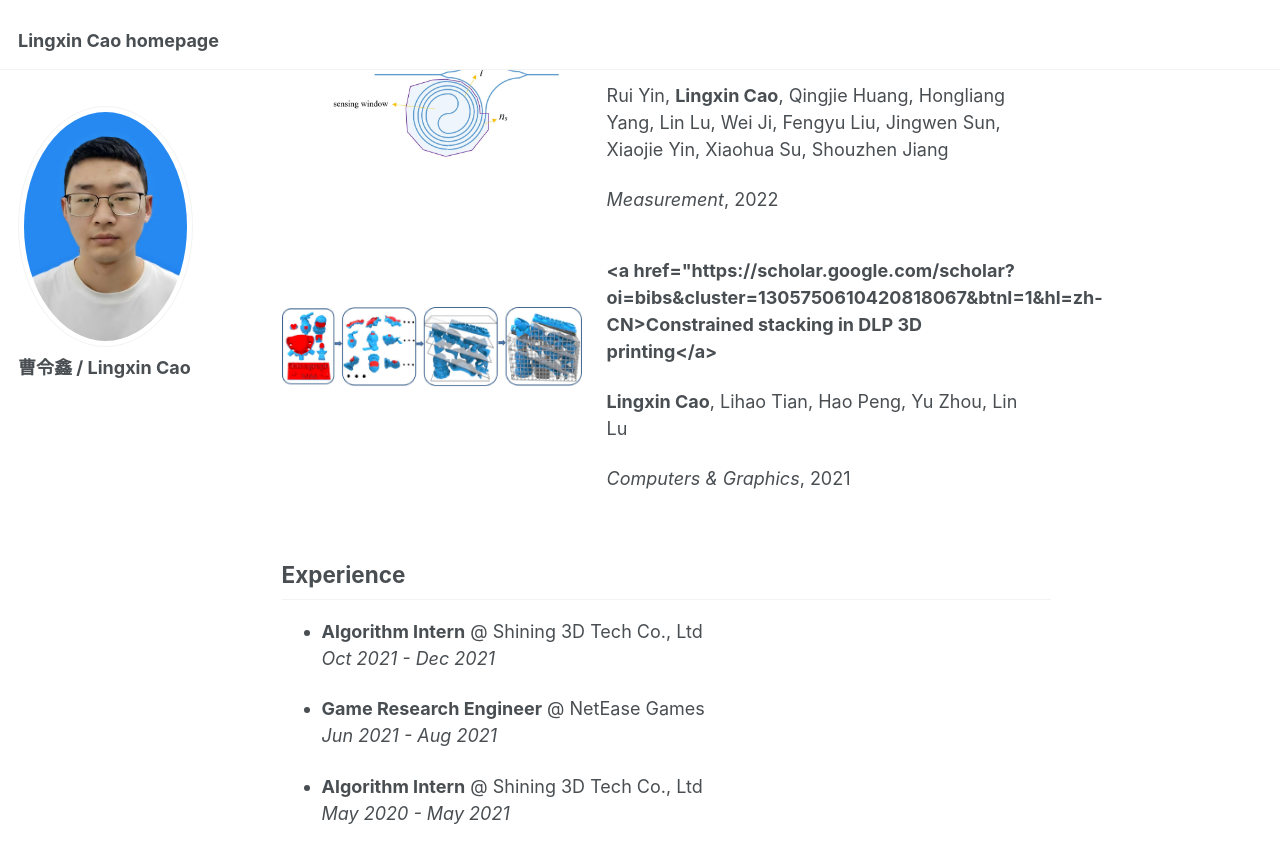
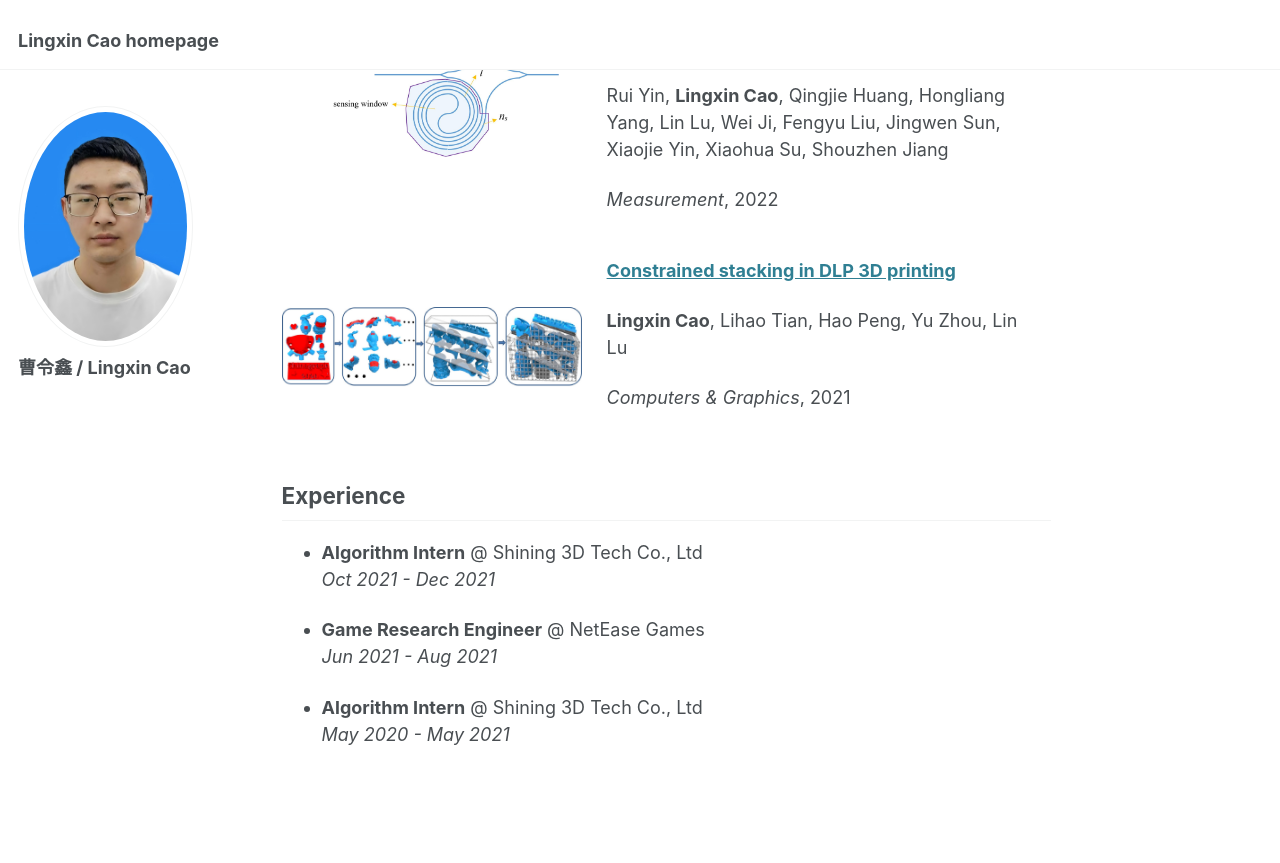
Before and after one commit to for-heart-peace/Lingxin-Cao-Homepage, a Jekyll site: the page built from _pages/about.md, in a window 1280 px wide and 900 px high, scrolled down 1765 px. Shown: the top 863 px of the window. Built offline with Jekyll 4.4.1, drawn with Linux system fonts in a browser that asks for light colours.

Commit message:
Update about.md

```diff
--- a/_pages/about.md
+++ b/_pages/about.md
@@ -171,7 +171,7 @@ My research interests include computer graphics and intelligent manufacturing. C
     <img src="/Lingxin-Cao-Homepage/images/Constrained.png" alt="Paper Teaser">
 </div>
 <div class="pub-content">
-    <p class="title"><strong><a href="https://scholar.google.com/scholar?oi=bibs&cluster=1305750610420818067&btnI=1&hl=zh-CN>Constrained stacking in DLP 3D printing</a></strong></p>
+    <p class="title"><strong><a href="https://scholar.google.com/scholar?oi=bibs&cluster=1305750610420818067&btnI=1&hl=zh-CN">Constrained stacking in DLP 3D printing</a></strong></p>
     <p class="authors"><strong>Lingxin Cao</strong>, Lihao Tian, Hao Peng, Yu Zhou, Lin Lu</p>
     <p class="venue"><em>Computers & Graphics</em>, 2021</p>
 </div>
```
